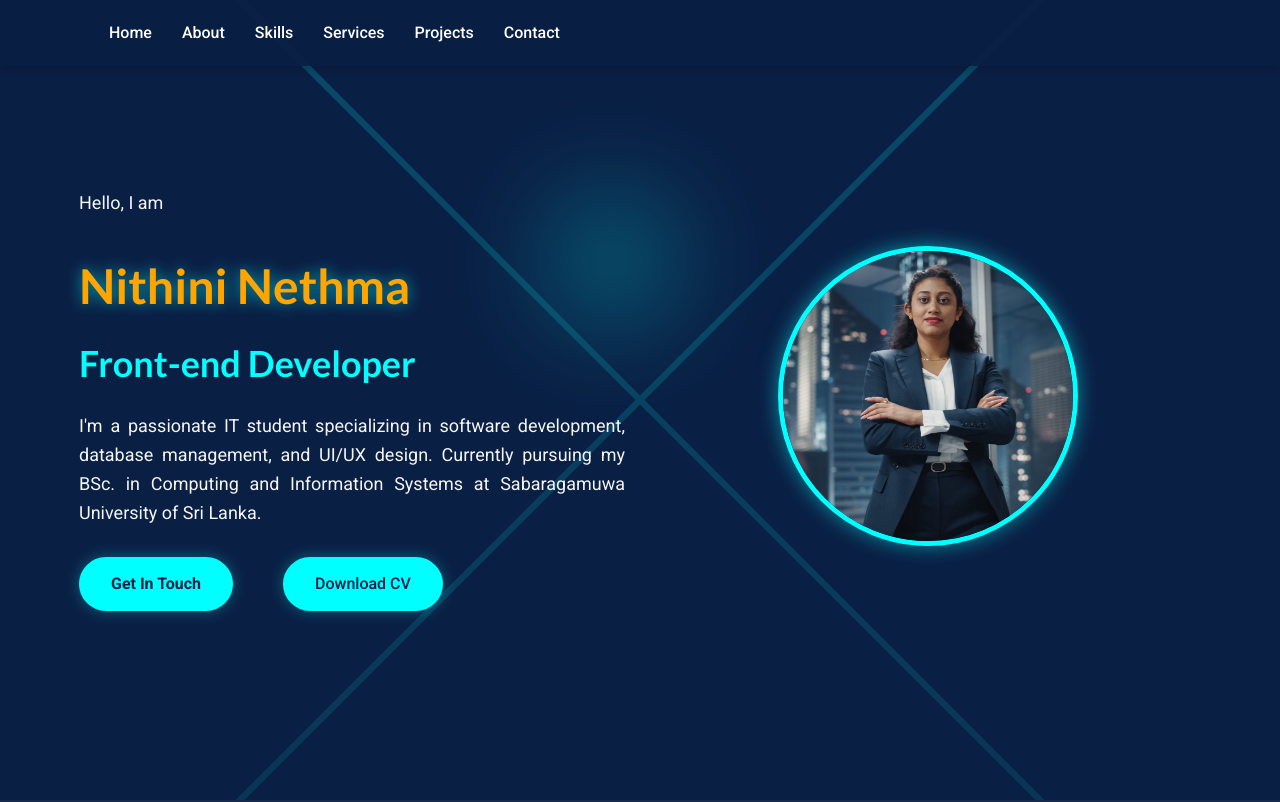
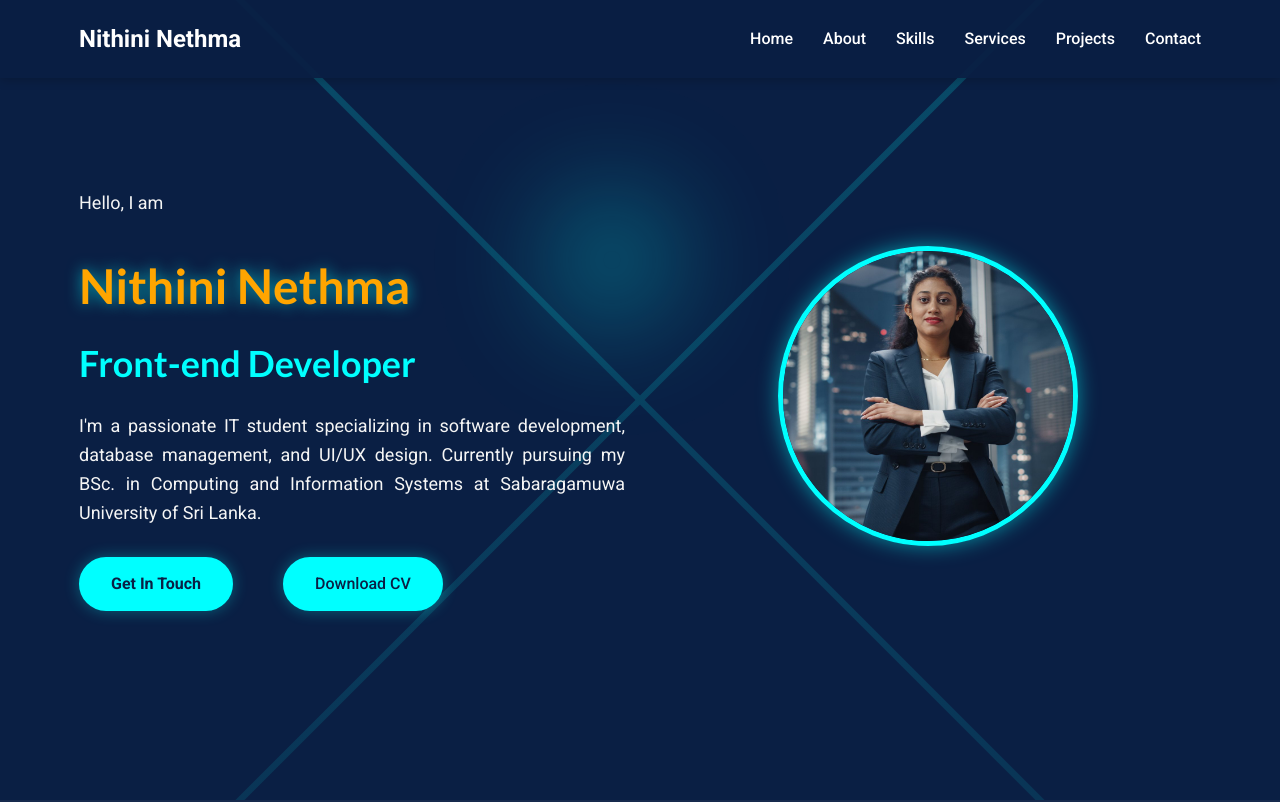
Before and after one commit to Nithini-nethma/portfolio, a plain HTML site: page index.html in a window 1280 px wide. Shown: the top 802 px of the page. Drawn offline with Linux system fonts and the light colour scheme.

Commit message:
Update index.html

```diff
--- a/index.html
+++ b/index.html
@@ -16,7 +16,7 @@
     <header>
         <div class="container">
             <nav>
-
+                <span class="logo">Nithini Nethma</span>
                 <ul class="nav-links">
                     <li><a href="#home">Home</a></li>
                     <li><a href="#about">About</a></li>
```
